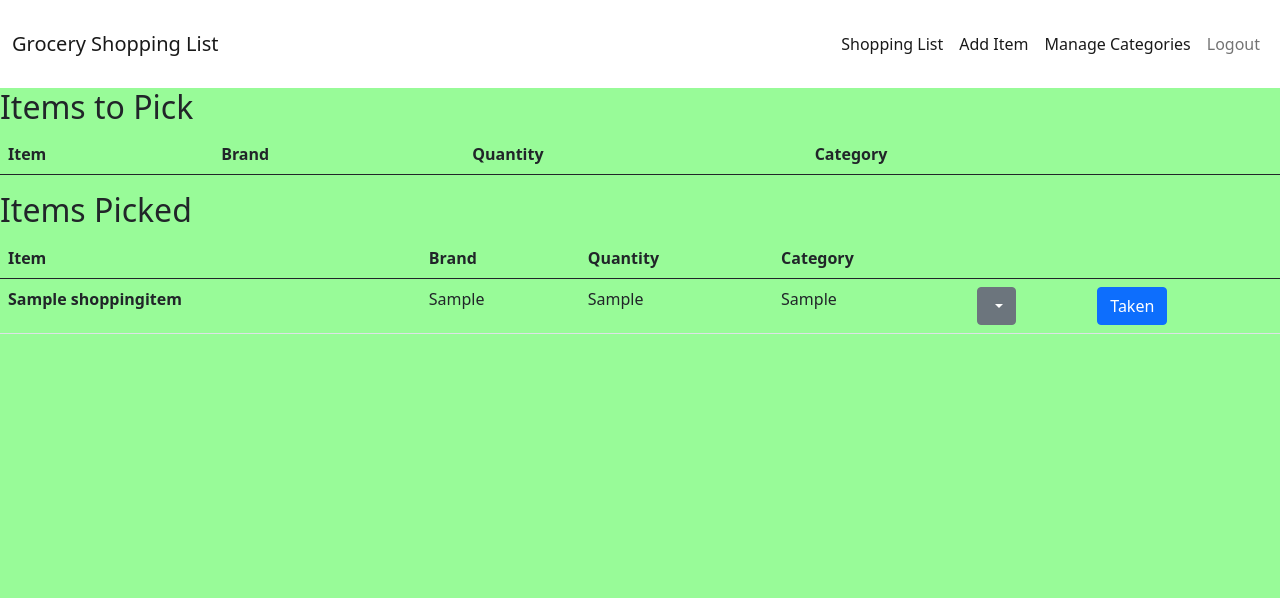
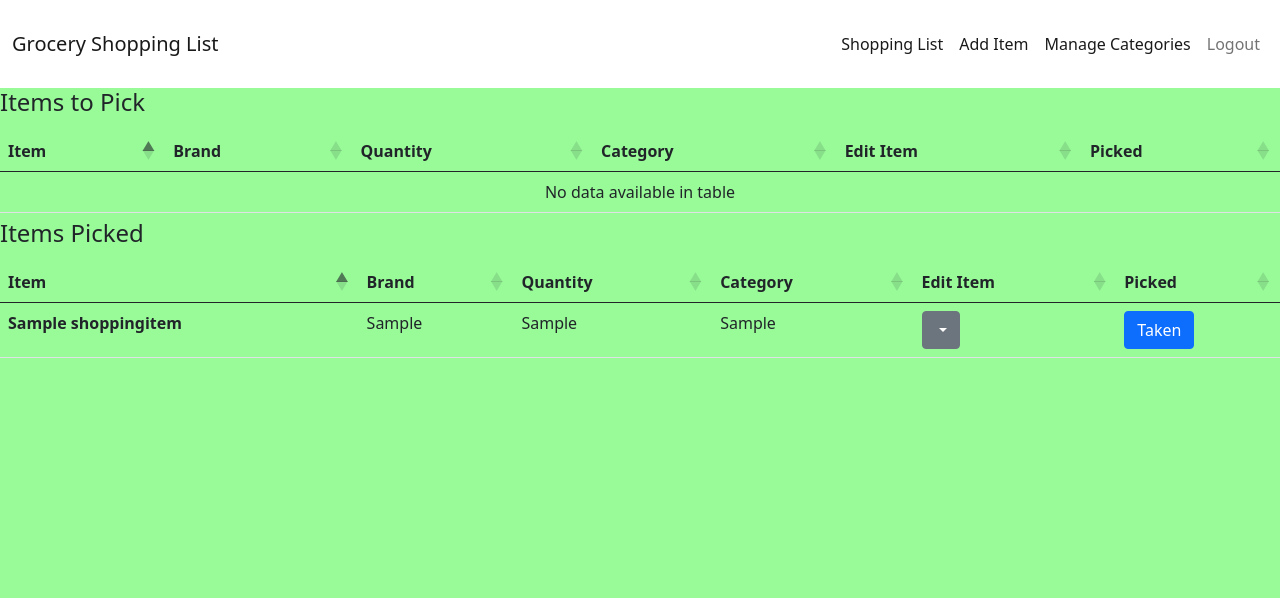
Before and after one commit to Stealthy20/grocery-shopping-list, a Django app: page /shopping_list in a window 1280 px wide. Shown: the top 598 px of the page. Run offline with Django 3.2, Linux system fonts and the light colour scheme; a user stored in the database is signed in; tables that the repository leaves empty hold one stand-in row (values such as "Sample post"); lists and menus that the app fills with data are empty; some libraries are stand-ins or nearby versions.

Commit message:
add sort functionality to shopping list

```diff
--- a/shopping_list/views.py
+++ b/shopping_list/views.py
@@ -60,7 +60,7 @@ def add_item(request):
             messages.success(request, 'You successfully added the item')
             return redirect('add')
     categories = AddCategory.objects.filter(user=request.user)
-    form = ShopItemForm(categories=categories)
+    form = ShopItemForm()
     context = {
         'form': form
     }
--- a/static/css/style.css
+++ b/static/css/style.css
@@ -1,3 +1,9 @@
+* {
+    margin: 0;
+    padding: 0;
+    border: none;
+}
+
 body {
     background-color: palegreen;
 }
@@ -5,7 +11,3 @@ body {
 footer {
     background-color: #f1f1f1;;
 }
-
-.btm-footer {
-    background-color: rgba(0, 0, 0, 0.2);
-}
--- a/templates/add_item.html
+++ b/templates/add_item.html
@@ -6,6 +6,7 @@
 <form action="add" method="post">
     {% csrf_token %}
     {{ form.as_p }}
+
     <div>
         <p>
           <button type="submit">Add Item</button>
--- a/templates/base.html
+++ b/templates/base.html
@@ -11,11 +11,13 @@
     <script src="https://cdn.jsdelivr.net/npm/bootstrap@5.0.1/dist/js/bootstrap.bundle.min.js"
     integrity="sha384-gtEjrD/SeCtmISkJkNUaaKMoLD0//ElJ19smozuHV6z3Iehds+3Ulb9Bn9Plx0x4" crossorigin="anonymous">
     </script>
-    <script src="https://cdnjs.cloudflare.com/ajax/libs/popper.js/1.11.0/umd/popper.min.js" integrity="sha384-b/U6ypiBEHpOf/4+1nzFpr53nxSS+GLCkfwBdFNTxtclqqenISfwAzpKaMNFNmj4" crossorigin="anonymous"></script>
+    <link rel="stylesheet" href="https://cdn.datatables.net/1.10.22/css/dataTables.bootstrap4.min.css">
+    <script src="https://ajax.googleapis.com/ajax/libs/jquery/3.5.1/jquery.min.js"></script>
+    <script src="https://cdn.datatables.net/1.10.22/js/jquery.dataTables.min.js"></script>
     <script src="https://kit.fontawesome.com/9beb937b3c.js" crossorigin="anonymous"></script>
-<link rel="stylesheet" href="{% static 'css/style.css' %}">
+    <link rel="stylesheet" href="{% static 'css/style.css' %}">
 </head>
-<body>
+<body id="canvas-wrapper">
     <nav class="navbar navbar-expand-md navbar-light bg-white py-4">
         <div class="container-fluid">
             <a class="navbar-brand" href="{% url 'home' %}"><span class="brand">Grocery Shopping List</span></a>
@@ -115,6 +117,12 @@
             let alert = new bootstrap.Alert(messages);
             alert.close()
         }, 3000);
+
+        $('.sortTable').DataTable({
+            paging: false,
+            searching: false,
+            info: false,
+        });
     </script>
     <script src="https://code.jquery.com/jquery-3.2.1.slim.min.js" integrity="sha384-KJ3o2DKtIkvYIK3UENzmM7KCkRr/rE9/Qpg6aAZGJwFDMVNA/GpGFF93hXpG5KkN" crossorigin="anonymous"></script>
     <script src="https://cdnjs.cloudflare.com/ajax/libs/popper.js/1.12.9/umd/popper.min.js" integrity="sha384-ApNbgh9B+Y1QKtv3Rn7W3mgPxhU9K/ScQsAP7hUibX39j7fakFPskvXusvfa0b4Q" crossorigin="anonymous"></script>
--- a/templates/shopping_list.html
+++ b/templates/shopping_list.html
@@ -1,16 +1,17 @@
 {% extends "base.html" %}
 
 {% block content %}
-    <h2>Items to Pick</h2>
-    <table class="table">
+    <h4>Items to Pick</h4>
+    <div class="table-responsive">
+    <table class="table sortTable">
         <thead>
             <tr>
                 <th scope="col">Item</th>
                 <th scope="col">Brand</th>
                 <th scope="col">Quantity</th>
                 <th scope="col">Category</th>
-            <th scope="col"></th>
-            <th scope="col"></th>
+                <th scope="col">Edit Item</th>
+                <th scope="col">Picked</th>
             </tr>
         </thead>
         <tbody>
@@ -43,16 +44,18 @@
 
             </tbody>
         </table>
-            <h2>Items Picked</h2>
-        <table class="table">
+    </div>
+            <h4>Items Picked</h4>
+        <div class="table-responsive"></div>
+        <table class="table sortTable">
             <thead>
                 <tr>
                 <th scope="col">Item</th>
                 <th scope="col">Brand</th>
                 <th scope="col">Quantity</th>
                 <th scope="col">Category</th>
-                <th scope="col"></th>
-                <th scope="col"></th>
+                <th scope="col">Edit Item</th>
+                <th scope="col">Picked</th>
                 </tr>
             </thead>
             <tbody>
@@ -83,5 +86,6 @@
             {% endfor %}
         </tbody>
     </table>
+    </div>
 
     {% endblock %}
```
Also changed, not shown: shopping_list/forms.py (+4 -4 lines), templates/index.html (+15 -1 lines). Lines whose indentation alone changed are shown as unchanged.
